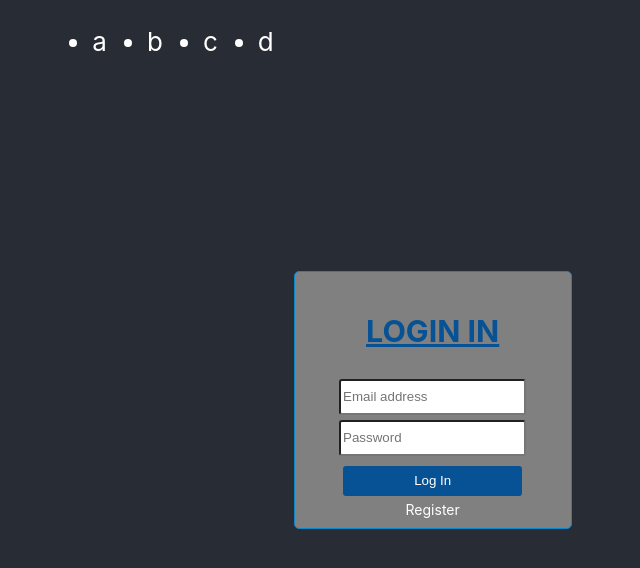
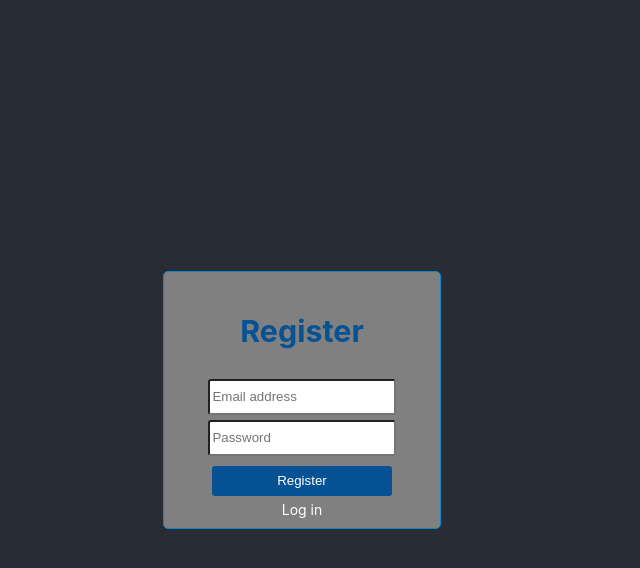
Before and after one commit to maxmoshe/FoolGo, a React (Create React App) app in the folder client-side/my-app/: page /register in a window 1280 px wide. Shown: the top 568 px of the page, without its empty margins (338-978 px from the left). Built offline with nearby package versions, Linux system fonts and the light colour scheme.

Commit message:
i push first you resolve conflict

```diff
--- a/client-side/my-app/src/App.css
+++ b/client-side/my-app/src/App.css
@@ -7,6 +7,12 @@
 @media (prefers-reduced-motion: no-preference) {
   .Complaint {
     animation: App-logo-spin 3.65s ease;
+  }
+}
+
+@media (prefers-reduced-motion: no-preference) {
+  .Enemy {
+    animation: Circle-page 10s infinite;
   }
 }
 
@@ -63,3 +69,11 @@
     transform: rotate(0deg);
   }
 }
+
+@keyframes Circle-page{
+  0%   {top: 0px; left: 0px;}
+  25%  {top: 0px; left: 94.5%;}
+  50%  {top: 86%; left: 94.5%;}
+  75%  {top: 86%; left: 0px;}
+  100% {top: 0px; left: 0px;}
+}
--- a/client-side/my-app/src/App.js
+++ b/client-side/my-app/src/App.js
@@ -1,19 +1,27 @@
 import React from 'react';
-import Login from './Login';
+import Login from './components/Login';
+import Register from './components/Register';
 import Navbar from './components/Navbar'
 import './App.css';
 
 class App extends React.Component{
   constructor(){
     super()
+    this.state = {
+      page: "Main",
+    }
   }
+
+  decidePage() {
+
+  }
+
 
   render(){
     return(
       <div className="App" >
         <header className="App-header">
-        <Navbar/>
-        <Login/>
+        <Register props="a"/>
         </header>
       </div>
     )
--- /dev/null
+++ b/client-side/my-app/src/components/Login.js
@@ -0,0 +1,15 @@
+import React from 'react'
+
+function Login(){
+    return(
+        <div id="Login" style={{display: 'flex', flexDirection: "column",alignItems: 'center',border: '1px solid #0e86ca', borderRadius: '5px', padding: 10, backgroundColor: 'grey', width: '20%'}}>
+            <h3 style={{color: '#065294', textDecoration: 'none'}}>Login</h3>
+            <input type="text" placeholder="Email address" style={{width: '70%', height: 30, borderRadius: 3}}></input>
+            <input type="password" placeholder="Password" autoComplete="false" style={{width: '70%', height: 30, borderRadius: 3, margin: 5}}></input>
+            <button style={{width: '70%', backgroundColor: "#065294", border: 'none', color: 'white', height: 30, borderRadius: 3, margin: 5}}>Log In</button>
+            <a href="google.com" style={{color: "white", textDecoration: 'none', fontSize: 14}}>Register</a>
+        </div>
+    )
+}
+
+export default Login;
--- a/client-side/my-app/src/Login.js
+++ b/client-side/my-app/src/components/Register.js
@@ -1,15 +1,15 @@
 import React from 'react'
 
-function Login(){
+function Register(){
     return(
         <div id="Login" style={{display: 'flex', flexDirection: "column",alignItems: 'center',border: '1px solid #0e86ca', borderRadius: '5px', padding: 10, backgroundColor: 'grey', width: '20%'}}>
-            <h3 style={{color: '#065294', textDecoration: 'underline'}}>LOGIN IN</h3>
+            <h3 style={{color: '#065294', textDecoration: 'none'}}>Register</h3>
             <input type="text" placeholder="Email address" style={{width: '70%', height: 30, borderRadius: 3}}></input>
             <input type="password" placeholder="Password" autoComplete="false" style={{width: '70%', height: 30, borderRadius: 3, margin: 5}}></input>
-            <button style={{width: '70%', backgroundColor: "#065294", border: 'none', color: 'white', height: 30, borderRadius: 3, margin: 5}}>Log In</button>
-            <a href="google.com" style={{color: "white", textDecoration: 'none', fontSize: 14}}>Register</a>
+            <button style={{width: '70%', backgroundColor: "#065294", border: 'none', color: 'white', height: 30, borderRadius: 3, margin: 5}}>Register</button>
+            <a href="google.com" style={{color: "white", textDecoration: 'none', fontSize: 14}}>Log in</a>
         </div>
     )
 }
 
-export default Login;
+export default Register;
```
